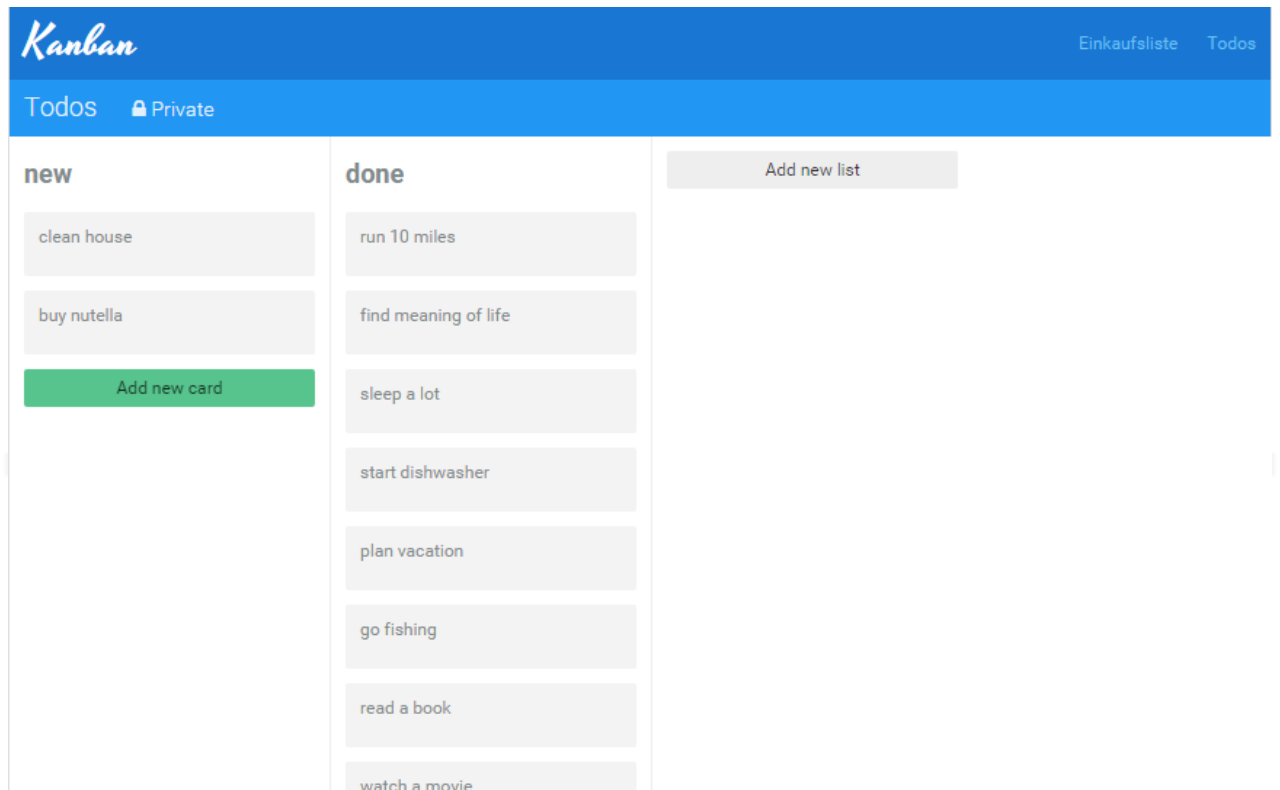
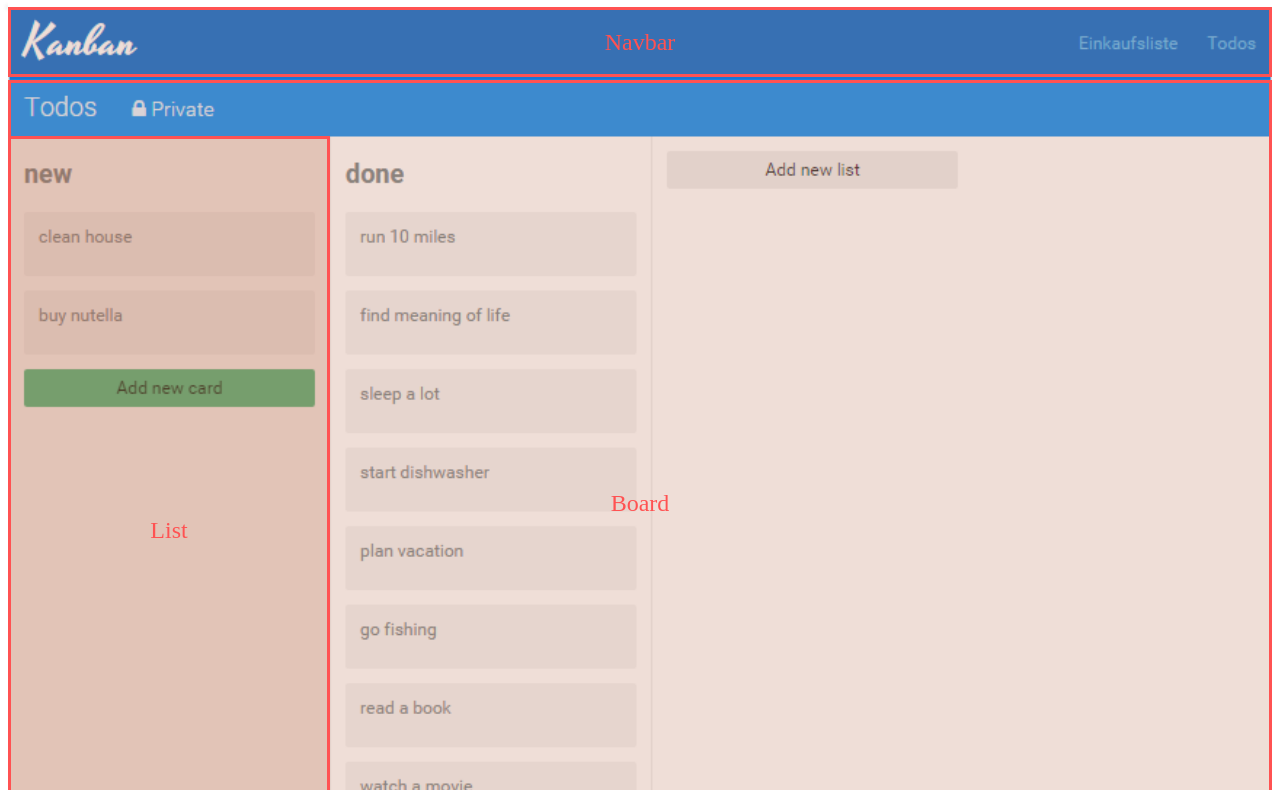
Before and after one commit to web-net-team/AngularSneakPeak-presentation, a website: page index.jade in a window 1280 px wide. Shown: the part 738-1528 px from the top of the page. Drawn offline with nearby package versions, Linux system fonts and the light colour scheme; files that its build step writes are made by us from their sources.

Commit message:
slide(topics) : kanban components highlight

```diff
--- a/index.jade
+++ b/index.jade
@@ -7,3 +7,4 @@ html
     link(href="styles.css", rel="stylesheet")
   body
     include presentation.jade
+    script(src="//localhost:9091") // livereload
--- a/slides/topics.jade
+++ b/slides/topics.jade
@@ -2,4 +2,9 @@ web-slide-title#topics
 	h1 topics
 web-slide#appintro
 	mockup-browser
-		img(src="images/kanban-app-screenshot.png")
+		div#app
+			img(src="images/kanban-app-screenshot.png")
+			//div.highlight.highlight-app Application
+			div.highlight.highlight-navbar Navbar
+			div.highlight.highlight-board Board
+			div.highlight.highlight-list List
--- a/styles.css
+++ b/styles.css
@@ -63,3 +63,40 @@ web-slide#aboutus .desc {
 web-slide#appintro img {
 	width: 100%;
 }
+web-slide#appintro #app {
+	position: relative;
+}
+web-slide#appintro div.highlight {
+	display: flex;
+  	align-items: center;
+  	justify-content: center;
+	background: rgba(175, 91, 57, 0.2);
+    position: absolute;
+    border: 3px solid #FF5252;
+	color: #FF5252;
+	font-size: 1.5em;
+}
+web-slide#appintro div.highlight-app {
+	top: 0;
+    bottom: 0;
+    left: 0;
+    right: 0;
+}
+web-slide#appintro div.highlight-navbar {
+    top: 0;
+	height: 7%;
+    left: 0;
+    right: 0;
+}
+web-slide#appintro div.highlight-board {
+    top: 8%;
+	bottom: 0;
+    left: 0;
+    right: 0;
+}
+web-slide#appintro div.highlight-list {
+    top: 14%;
+	bottom: 0;
+    left: 0;
+    width: 25%;
+}
```
